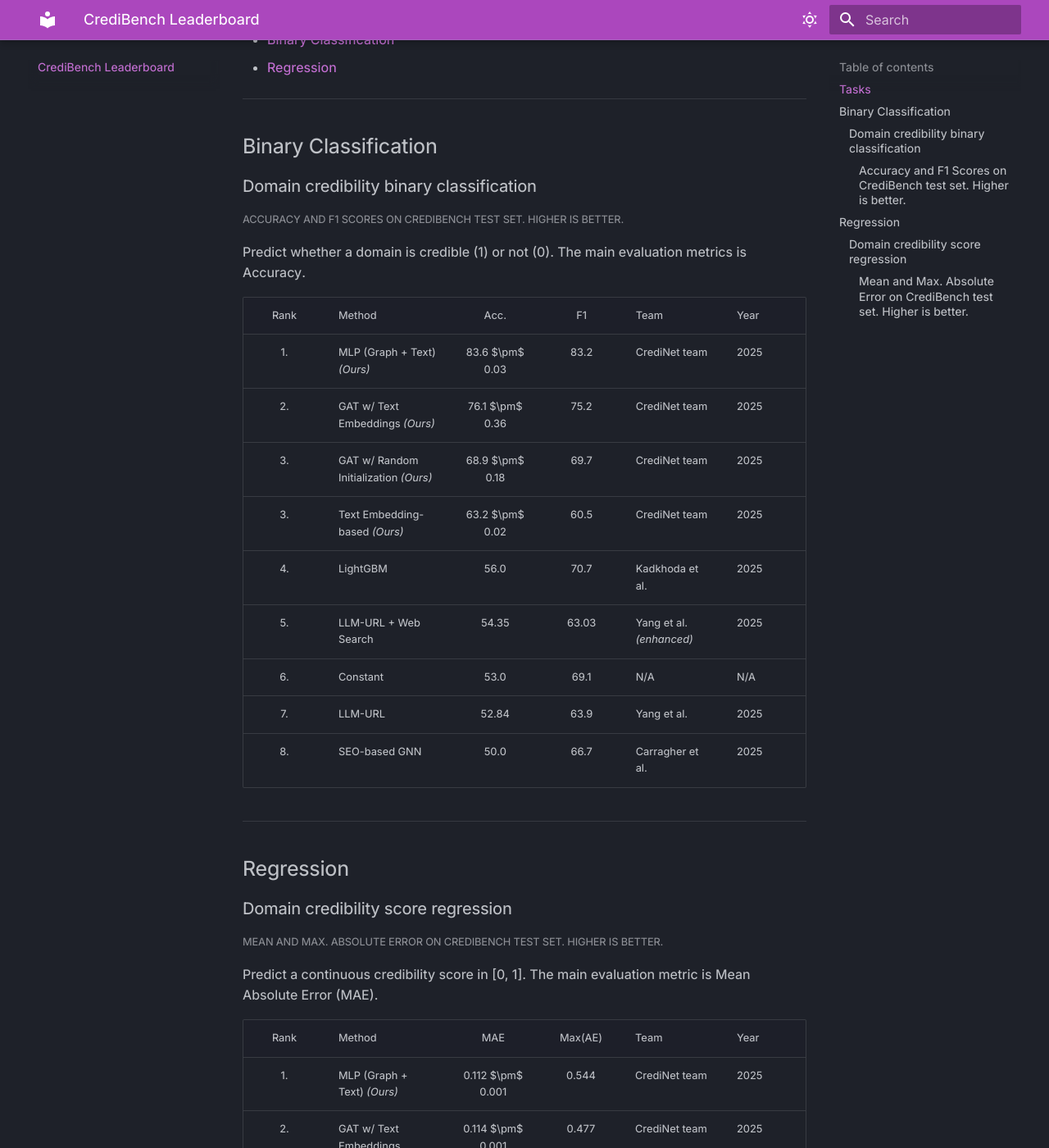
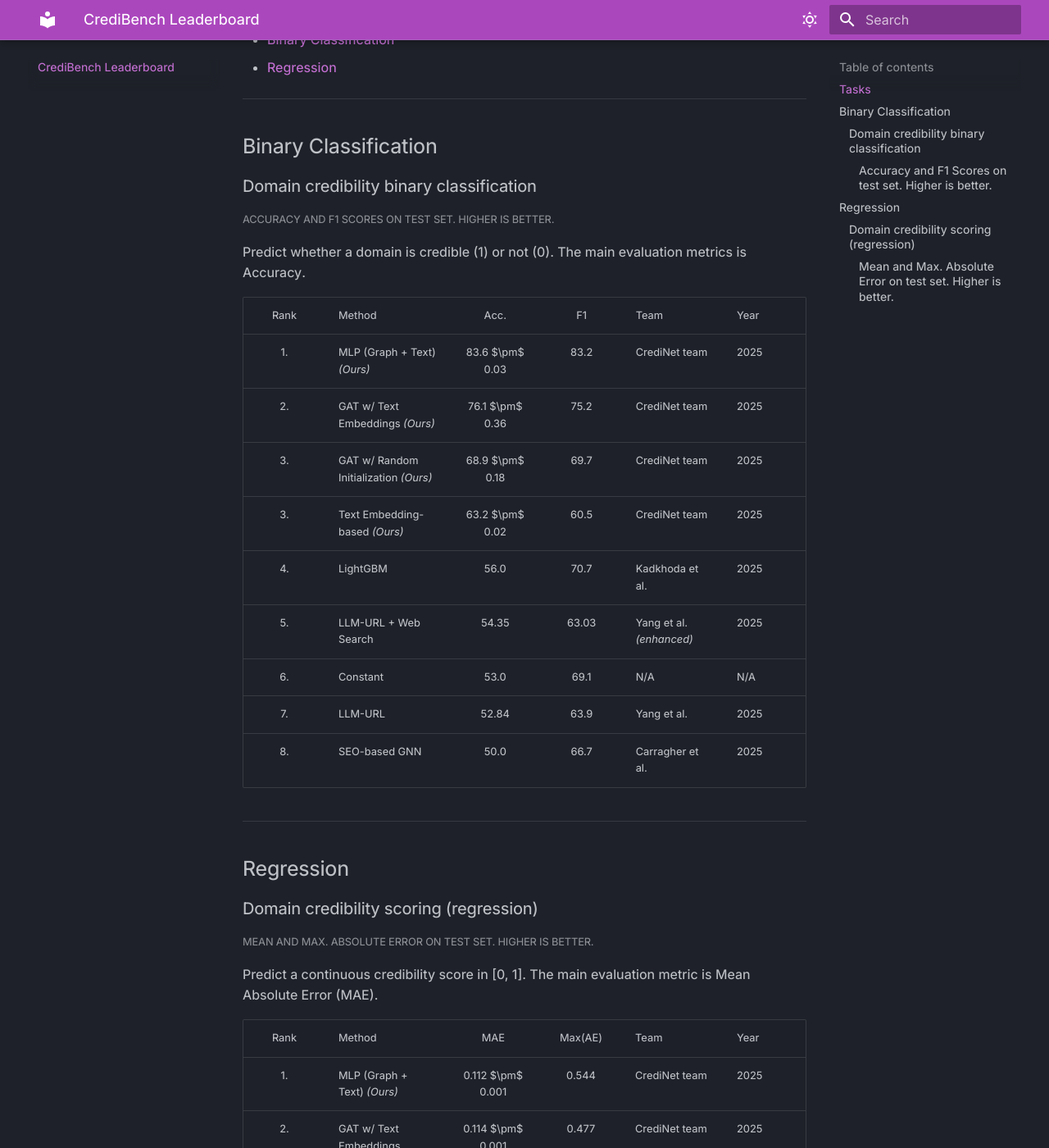
Before and after one commit to credi-net/CrediNet, an MkDocs documentation site: the page built from docs/leaderboard.md, in a window 1280 px wide and 1400 px high, scrolled down 494 px. Shown: the whole window at 82% size. Built offline with MkDocs 1.6.1 and Material for MkDocs 9.7.7, drawn with Linux system fonts in a browser that asks for light colours; some web fonts are replaced.

Commit message:
minor format fixes

```diff
--- a/docs/leaderboard.md
+++ b/docs/leaderboard.md
@@ -17,14 +17,14 @@
 
 ### Domain credibility binary classification
 
-##### Accuracy and F1 Scores on CrediBench test set. **Higher is better.**
+##### Accuracy and F1 Scores on test set. **Higher is better.**
 
 Predict whether a domain is credible (1) or not (0).
 The main evaluation metrics is **Accuracy**.
 
 | Rank | Method | Acc. | F1 | Team | Year |
 | :--: | ------ | :---: | :----: | ---- | ---- |
-| 1. | MLP (Graph + Text) *(Ours)* | 83.6 $\pm$ 0.03 | 83.2 | CrediNet team | 2025 |
+| **1.** | **MLP (Graph + Text) *(Ours)*** | **83.6 $\pm$ 0.03** | **83.2** | **CrediNet team** | **2025** |
 | 2. | GAT w/ Text Embeddings *(Ours)* | 76.1 $\pm$ 0.36 | 75.2 | CrediNet team | 2025 |
 | 3. | GAT w/ Random Initialization *(Ours)* | 68.9 $\pm$ 0.18 | 69.7 | CrediNet team | 2025 |
 | 3. | Text Embedding-based *(Ours)* | 63.2 $\pm$ 0.02 | 60.5 | CrediNet team | 2025 |
@@ -40,16 +40,16 @@
 
 ## Regression
 
-### Domain credibility score regression
+### Domain credibility scoring (regression)
 
-##### Mean and Max. Absolute Error on CrediBench test set. Higher is better.
+##### Mean and Max. Absolute Error on test set. **Higher is better.**
 
 Predict a continuous credibility score in **[0, 1]**.
 The main evaluation metric is **Mean Absolute Error (MAE)**.
 
 | Rank | Method | MAE | Max(AE) | Team | Year |
 | :--: | ------ | :---: | :----: | ---- | ---- |
-| 1. | MLP (Graph + Text) *(Ours)* | 0.112 $\pm$ 0.001 | 0.544 | CrediNet team | 2025 |
+| **1.** | **MLP (Graph + Text) *(Ours)*** | **0.112 $\pm$ 0.001** | **0.544** | **CrediNet team** | **2025** |
 | 2. | GAT w/ Text Embeddings *(Ours)* | 0.114 $\pm$ 0.001 | 0.477 | CrediNet team | 2025 |
 | 3. | GCN w/ Text Embeddings *(Ours)* | 0.114 $\pm$ 0.002 | 0.849 | CrediNet team | 2025 |
 | 4. | LightGBM | 0.145 | 0.630 | Kadkhoda et al. | 2025 |
```
